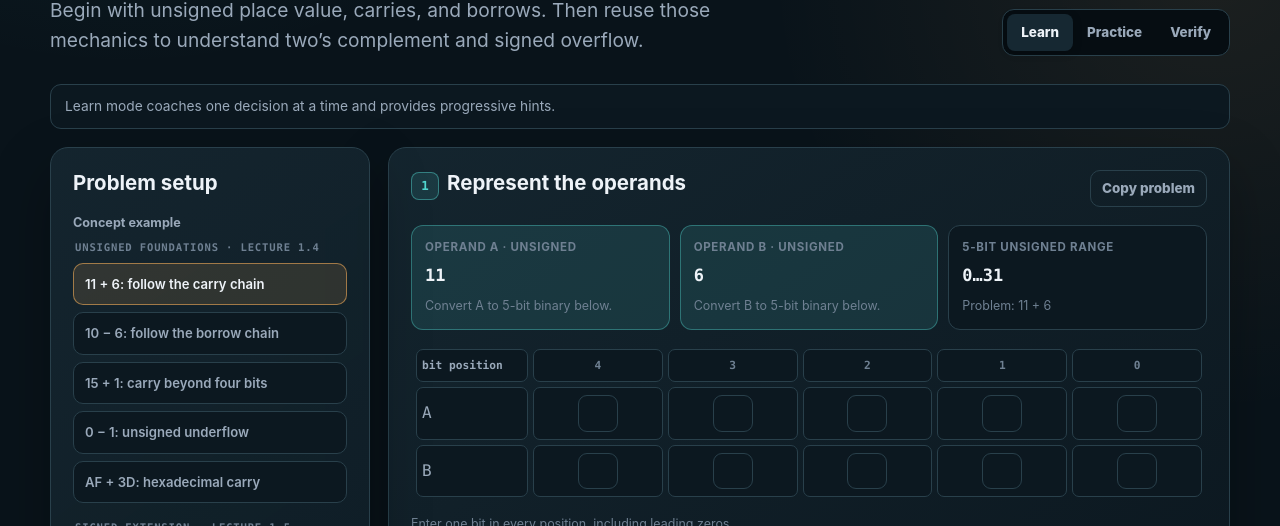
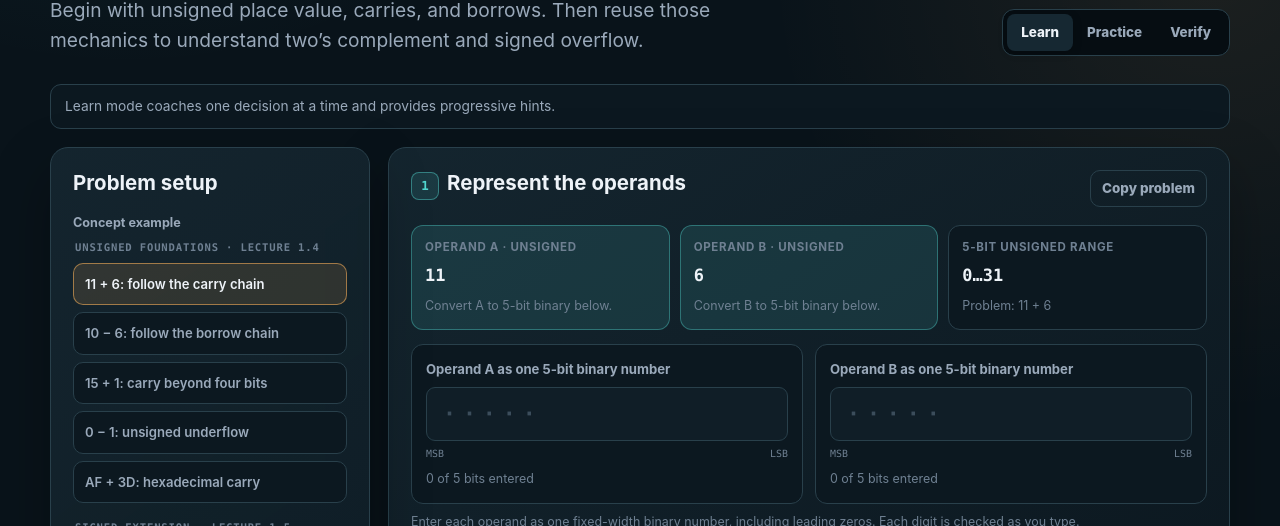
Before and after one commit to bbutka/CEC220, a website with bundled scripts: page docs/arithmetic/index.html in a window 1280 px wide. Shown: the part 274-800 px from the top of the page. Built offline with nearby package versions, Linux system fonts and the light colour scheme.

Commit message:
Make operand representation a live binary entry

```diff
--- a/docs/arithmetic/arithmetic.js
+++ b/docs/arithmetic/arithmetic.js
@@ -307,8 +307,6 @@ function formatPrimaryValue(raw) {
 }
 
 function renderRepresentations() {
-  const a = representation(current.rawA, current.width);
-  const b = representation(current.rawB, current.width);
   const range = rangeFor(current.width, current.interpretation);
   const operator = current.operation === "add" ? "+" : "−";
 
@@ -330,55 +328,97 @@ function renderRepresentations() {
     </div>
   `;
 
-  const headings = Array.from(
-    { length: current.width },
-    (_, index) => current.width - 1 - index,
-  );
-  const bitInputs = (kind) =>
-    headings
-      .map(
-        (position, index) =>
-          `<td class="${index === 0 && current.interpretation === "signed" ? "sign" : ""}">
+  const binaryEntry = (kind) => `
+    <div class="binary-entry-card">
+      <label for="operandBinary${kind}">
+        Operand ${kind} as one ${current.width}-bit binary number
+      </label>
+      <div class="binary-entry-shell" data-binary-shell="${kind}">
         <input
-              aria-label="Operand ${kind} bit ${position}"
+          class="binary-entry-input"
+          id="operandBinary${kind}"
+          aria-describedby="operandBinary${kind}Progress"
+          aria-label="Operand ${kind} as a ${current.width}-bit binary number"
           inputmode="numeric"
-              maxlength="1"
+          autocomplete="off"
+          maxlength="${current.width}"
           data-operand-kind="${kind}"
-              data-position="${position}"
         >
-          </td>`,
-      )
-      .join("");
+        <div class="binary-entry-display" data-binary-display="${kind}" aria-hidden="true"></div>
+      </div>
+      <div class="binary-entry-position" aria-hidden="true">
+        <span>MSB</span>
+        <span>LSB</span>
+      </div>
+      <div class="microcopy" id="operandBinary${kind}Progress">
+        0 of ${current.width} bits entered
+      </div>
+    </div>
+  `;
 
   byId("operandBits").innerHTML = `
-    <table class="mechanics-table" aria-label="Enter operand bit patterns">
-      <thead><tr><th>bit position</th>${headings.map((value) => `<th>${value}</th>`).join("")}</tr></thead>
-      <tbody>
-        <tr><td>A</td>${bitInputs("A")}</tr>
-        <tr><td>B</td>${bitInputs("B")}</tr>
-      </tbody>
-    </table>
+    <div class="binary-entry-grid" aria-label="Enter operand bit patterns">
+      ${binaryEntry("A")}
+      ${binaryEntry("B")}
+    </div>
   `;
+  for (const input of operandInputsInOrder()) renderOperandEntry(input);
 }
 
-function expectedOperandBit(input) {
-  const position = Number(input.dataset.position);
-  const bits =
-    input.dataset.operandKind === "A"
+function expectedOperandBits(input) {
+  return input.dataset.operandKind === "A"
     ? bitsFor(current.rawA, current.width)
     : bitsFor(current.rawB, current.width);
-  return bits[current.width - 1 - position];
 }
 
 function operandInputsInOrder() {
-  return ["A", "B"].flatMap((kind) =>
-    Array.from({ length: current.width }, (_, index) => current.width - 1 - index)
-      .map((position) =>
-        document.querySelector(
-          `[data-operand-kind="${kind}"][data-position="${position}"]`,
-        ),
-      ),
+  return ["A", "B"].map((kind) =>
+    document.querySelector(`[data-operand-kind="${kind}"]`),
   );
+}
+
+function renderOperandEntry(input) {
+  const kind = input.dataset.operandKind;
+  const expected = expectedOperandBits(input);
+  const display = document.querySelector(`[data-binary-display="${kind}"]`);
+  const shell = document.querySelector(`[data-binary-shell="${kind}"]`);
+  const progress = byId(`operandBinary${kind}Progress`);
+  const entered = input.value;
+
+  display.innerHTML = Array.from(
+    { length: current.width },
+    (_, index) => {
+      const digit = entered[index];
+      if (digit === undefined) {
+        return '<span class="pending">·</span>';
+      }
+      const state = digit === expected[index] ? "correct" : "incorrect";
+      return `<span class="${state}">${digit}</span>`;
+    },
+  ).join("");
+
+  const hasError = [...entered].some(
+    (digit, index) => digit !== expected[index],
+  );
+  const isComplete = entered.length === current.width;
+  const isCorrect = isComplete && entered === expected;
+  shell.classList.toggle("has-error", hasError);
+  shell.classList.toggle("is-correct", isCorrect);
+  progress.textContent = isCorrect
+    ? `All ${current.width} bits are correct`
+    : `${entered.length} of ${current.width} bits entered`;
+}
+
+function resetAfterRepresentationEdit() {
+  byId("repAMeta").textContent =
+    `Convert A to ${current.width}-bit binary below.`;
+  byId("repBMeta").textContent =
+    `Convert B to ${current.width}-bit binary below.`;
+  byId("predictionStage").hidden = true;
+  byId("mechanicsStage").hidden = true;
+  byId("interpretationStage").hidden = true;
+  byId("resultBanner").classList.remove("visible");
+  clearFeedback("representationFeedback");
 }
 
 function showRepresentationConfirmation() {
@@ -391,7 +431,8 @@ function showRepresentationConfirmation() {
 function checkRepresentation(showFeedback = true) {
   let firstWrong = null;
   for (const input of operandInputsInOrder()) {
-    const correct = validateBitInput(input, expectedOperandBit(input));
+    renderOperandEntry(input);
+    const correct = input.value === expectedOperandBits(input);
     if (!correct && !firstWrong) firstWrong = input;
   }
 
@@ -400,7 +441,7 @@ function checkRepresentation(showFeedback = true) {
       setFeedback(
         "representationFeedback",
         "error",
-        `The first incorrect or missing entry is operand ${firstWrong.dataset.operandKind}, bit ${firstWrong.dataset.position}.`,
+        `Operand ${firstWrong.dataset.operandKind} must be entered as one complete ${current.width}-bit binary number. Red digits do not match; include leading zeros.`,
       );
       firstWrong.focus();
     }
@@ -422,7 +463,7 @@ function checkRepresentation(showFeedback = true) {
 function representationHint() {
   hintCounts.representation += 1;
   const unresolved = operandInputsInOrder().find(
-    (input) => input.value.trim() !== expectedOperandBit(input),
+    (input) => input.value !== expectedOperandBits(input),
   );
   if (!unresolved) {
     setFeedback(
@@ -452,7 +493,13 @@ function representationHint() {
   }
 
   if (hintCounts.representation > 1) {
-    message += ` Focus next on bit ${unresolved.dataset.position}.`;
+    const expected = expectedOperandBits(unresolved);
+    const mismatch = [...unresolved.value].findIndex(
+      (digit, index) => digit !== expected[index],
+    );
+    const nextIndex = mismatch >= 0 ? mismatch : unresolved.value.length;
+    const position = current.width - 1 - nextIndex;
+    message += ` Focus next on bit ${Math.max(0, position)}.`;
   }
   setFeedback("representationFeedback", "hint", message);
 }
@@ -1064,6 +1111,14 @@ byId("loadProblem").addEventListener("click", loadProblem);
 byId("newPractice").addEventListener("click", newPracticeProblem);
 byId("practiceScope").addEventListener("change", newPracticeProblem);
 byId("copyProblem").addEventListener("click", copyProblem);
+byId("operandBits").addEventListener("input", (event) => {
+  const input = event.target.closest("[data-operand-kind]");
+  if (!input) return;
+  const sanitized = input.value.replace(/[^01]/g, "").slice(0, current.width);
+  if (input.value !== sanitized) input.value = sanitized;
+  renderOperandEntry(input);
+  resetAfterRepresentationEdit();
+});
 byId("checkRepresentation").addEventListener("click", () =>
   checkRepresentation(true),
 );
--- a/docs/arithmetic/index.html
+++ b/docs/arithmetic/index.html
@@ -203,14 +203,15 @@
               <button type="button" class="quiet" id="copyProblem">Copy problem</button>
             </div>
             <div class="representation-grid" id="operandRepresentations"></div>
-            <div class="table-scroll" style="margin-top: 14px">
+            <div style="margin-top: 14px">
               <div id="operandBits"></div>
             </div>
             <p class="table-note">
-              Enter one bit in every position, including leading zeros.
+              Enter each operand as one fixed-width binary number, including
+              leading zeros. Each digit is checked as you type.
             </p>
             <div class="step-actions">
-              <button type="button" id="checkRepresentation">Check operand bits</button>
+              <button type="button" id="checkRepresentation">Check binary numbers</button>
               <button type="button" class="quiet guided-only" id="representationHint">Hint</button>
             </div>
             <div class="feedback" id="representationFeedback" aria-live="polite"></div>
--- a/docs/shared/styles.css
+++ b/docs/shared/styles.css
@@ -733,6 +733,105 @@ fieldset {
   background: var(--cyan-soft);
 }
 
+.binary-entry-grid {
+  display: grid;
+  grid-template-columns: repeat(2, minmax(0, 1fr));
+  gap: 12px;
+}
+
+.binary-entry-card {
+  min-width: 0;
+  padding: 14px;
+  border: 1px solid var(--line);
+  border-radius: 12px;
+  background: var(--panel-soft);
+}
+
+.binary-entry-card label {
+  display: block;
+  margin-bottom: 8px;
+  color: var(--muted);
+  font-size: 0.82rem;
+  font-weight: 720;
+}
+
+.binary-entry-shell {
+  position: relative;
+  height: 54px;
+  overflow: hidden;
+  border: 1px solid var(--line);
+  border-radius: 9px;
+  background: var(--panel);
+  transition:
+    border-color 120ms ease,
+    box-shadow 120ms ease;
+}
+
+.binary-entry-shell:focus-within {
+  border-color: var(--cyan);
+  box-shadow: 0 0 0 3px rgba(82, 215, 208, 0.12);
+}
+
+.binary-entry-shell.has-error {
+  border-color: rgba(255, 111, 125, 0.72);
+}
+
+.binary-entry-shell.is-correct {
+  border-color: rgba(110, 231, 162, 0.72);
+}
+
+.binary-entry-input,
+.binary-entry-display {
+  position: absolute;
+  inset: 0;
+  width: 100%;
+  padding: 12px 16px;
+  border: 0;
+  font-family: var(--mono);
+  font-size: 1.35rem;
+  font-weight: 780;
+  letter-spacing: 0.32em;
+  line-height: 28px;
+  white-space: nowrap;
+}
+
+.binary-entry-input {
+  z-index: 2;
+  background: transparent;
+  color: transparent;
+  caret-color: var(--ink);
+}
+
+.binary-entry-input:focus {
+  outline: 0;
+}
+
+.binary-entry-display {
+  z-index: 1;
+  pointer-events: none;
+}
+
+.binary-entry-display span.correct {
+  color: var(--green);
+}
+
+.binary-entry-display span.incorrect {
+  color: var(--red);
+}
+
+.binary-entry-display span.pending {
+  color: rgba(145, 170, 192, 0.34);
+}
+
+.binary-entry-position {
+  display: flex;
+  justify-content: space-between;
+  margin-top: 5px;
+  color: var(--faint);
+  font-family: var(--mono);
+  font-size: 0.62rem;
+}
+
 .bit-strip {
   display: grid;
   grid-template-columns: repeat(var(--bit-count), minmax(42px, 1fr));
@@ -1255,6 +1354,7 @@ body[data-mode="verify"] .guided-only {
 
   .tool-grid,
   .representation-grid,
+  .binary-entry-grid,
   .summary-grid,
   .field-row,
   .flag-grid {
```
Lines whose indentation alone changed are shown as unchanged.
